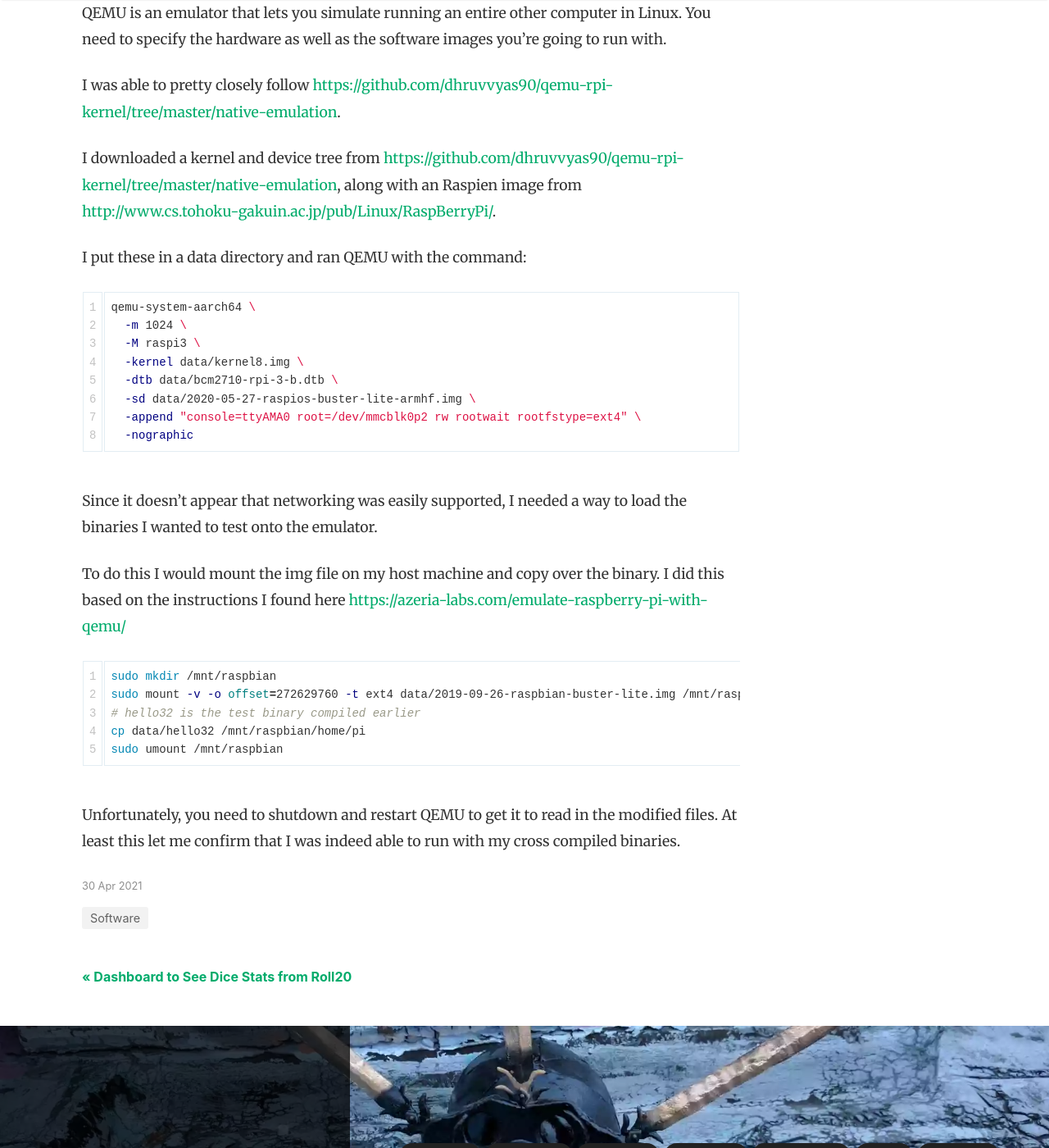
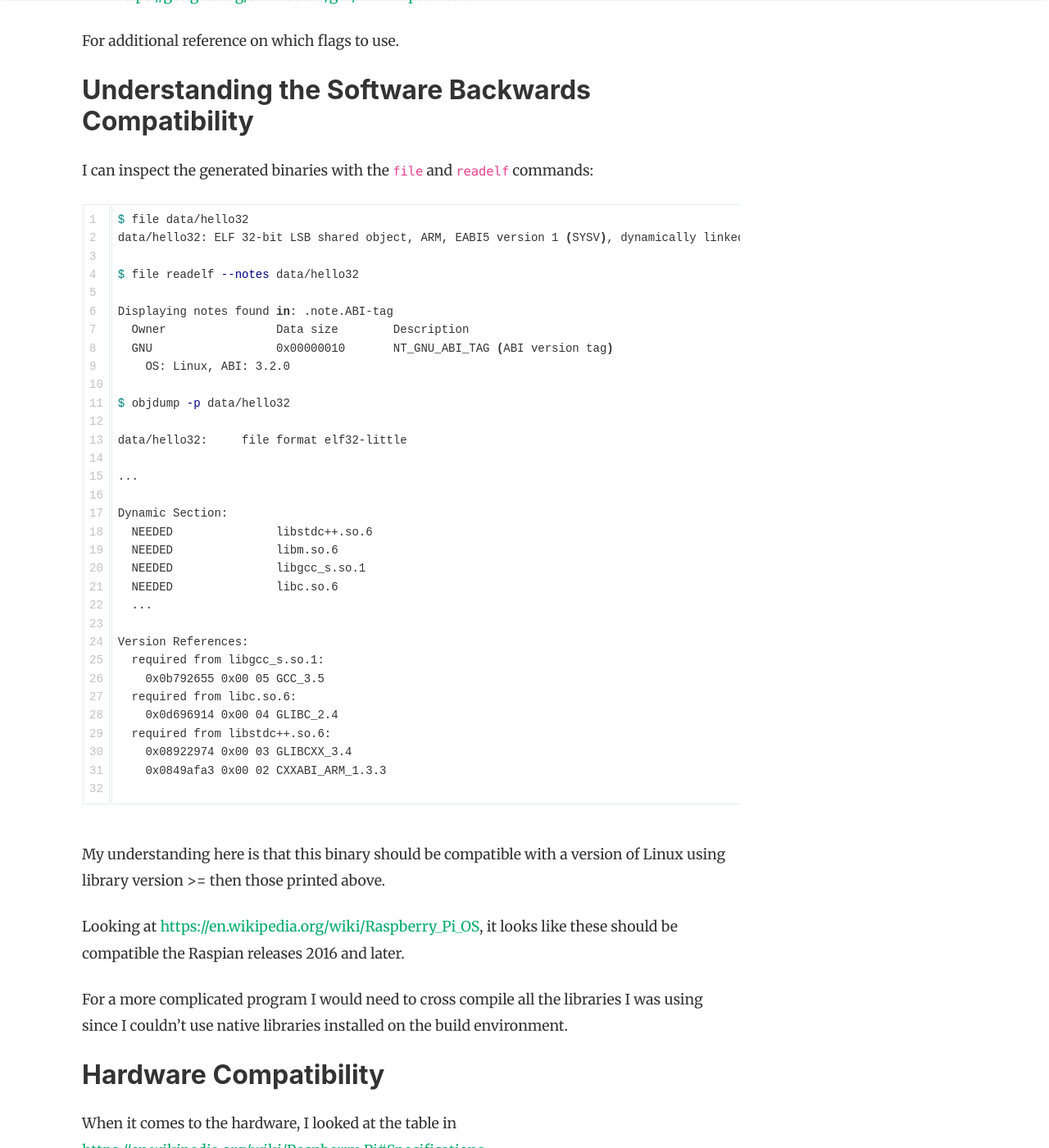
Before and after one commit to axlan/robopenguins-blog, a Jekyll site: the page built from _posts/2021-04-30-cross-compiling.md, in a window 1280 px wide and 1400 px high, scrolled down 3771 px. Shown: the whole window at 82% size. Built offline with Jekyll 4.4.1, drawn with Linux system fonts in a browser that asks for light colours; nearby versions of some CDN libraries; comment, search, counter and statistics services are not loaded; some of the changed text lies outside the part shown.

Commit message:
Updated with some more details

````diff
--- a/_posts/2021-04-30-cross-compiling.md
+++ b/_posts/2021-04-30-cross-compiling.md
@@ -19,11 +20,13 @@
 
  * Compiling for a different processor architecture (x86 machine targeting Arm)
  * Compiling for a different OS (Windows compiling Linux code)
- * Compiling for a different set of core libraries (glibc comes up in Linux)
+ * Compiling for a different set of core libraries (glibc and the ABI come up in Linux)
 
-There's some nuance here since some instruction sets are backwards compatible (x64 and x86), and some operating systems can provide some levels of emulation.
+There's some nuance here since some instruction sets are backwards compatible (x64 and x86), and some operating systems can provide some levels of emulation. Typically, when cross compiling you trade off portability with performance.
 
 Basically it comes down to whether the OS can correctly interpret the layout of the executable, and whether the machine instructions are compatible with the processor.
+
+I found <https://elinux.org/images/1/15/Anatomy_of_Cross-Compilation_Toolchains.pdf> to be a good primer of more of the details of what Linux tools are included in a cross compiler.
 
 # Choosing a Cross Compiler
 
@@ -88,8 +91,60 @@
  * <https://gist.github.com/fm4dd/c663217935dc17f0fc73c9c81b0aa845>
  * <https://github.com/abhiTronix/raspberry-pi-cross-compilers>
  * <https://www.raspberrypi.org/forums/viewtopic.php?t=11629>
+ * <https://gcc.gnu.org/onlinedocs/gcc/ARM-Options.html>
 
 For additional reference on which flags to use.
+
+## Understanding the Software Backwards Compatibility
+
+I can inspect the generated binaries with the `file` and `readelf` commands:
+
+```bash
+$ file data/hello32
+data/hello32: ELF 32-bit LSB shared object, ARM, EABI5 version 1 (SYSV), dynamically linked, interpreter /lib/ld-linux-armhf.so.3, for GNU/Linux 3.2.0, BuildID[sha1]=4cf11af4932f12e469f1933e88ecadc0856e62b1, not stripped
+
+$ file readelf --notes data/hello32
+
+Displaying notes found in: .note.ABI-tag
+  Owner                Data size        Description
+  GNU                  0x00000010       NT_GNU_ABI_TAG (ABI version tag)
+    OS: Linux, ABI: 3.2.0
+
+$ objdump -p data/hello32
+
+data/hello32:     file format elf32-little
+
+...
+
+Dynamic Section:
+  NEEDED               libstdc++.so.6
+  NEEDED               libm.so.6
+  NEEDED               libgcc_s.so.1
+  NEEDED               libc.so.6
+  ...
+
+Version References:
+  required from libgcc_s.so.1:
+    0x0b792655 0x00 05 GCC_3.5
+  required from libc.so.6:
+    0x0d696914 0x00 04 GLIBC_2.4
+  required from libstdc++.so.6:
+    0x08922974 0x00 03 GLIBCXX_3.4
+    0x0849afa3 0x00 02 CXXABI_ARM_1.3.3
+
+```
+
+My understanding here is that this binary should be compatible with a version of Linux using library version >= then those printed above.
+
+Looking at <https://en.wikipedia.org/wiki/Raspberry_Pi_OS>, it looks like these should be compatible the Raspian releases 2016 and later.
+
+For a more complicated program I would need to cross compile all the libraries I was using since I couldn't use native libraries installed on the build environment.
+
+## Hardware Compatibility
+
+When it comes to the hardware, I looked at the table in <https://en.wikipedia.org/wiki/Raspberry_Pi#Specifications>
+
+Basically all the models I'm interested either support `ARMv7-A` or `ARMv8-A` along with the `VFPv4 + NEON` floating point unit.
 
 ## Running QEMU
 
@@ -125,3 +180,24 @@
 ```
 
 Unfortunately, you need to shutdown and restart QEMU to get it to read in the modified files. At least this let me confirm that I was indeed able to run with my cross compiled binaries.
+
+Next I wanted to see if compiling targeting an older arm version would work.
+
+Compiled with: `arm-linux-gnueabihf-gcc -march=armv7-a -mfpu=neon-vfpv4 -o hello32_old hello.c`
+
+Then ran the 32 bit OS on the same emulated hardware
+
+```
+qemu-system-aarch64 \
+  -m 1024 \
+  -M raspi3 \
+  -kernel data/kernel8.img \
+  -dtb data/bcm2710-rpi-3-b.dtb \
+  -sd data/2020-05-27-raspios-buster-lite-armhf.img \
+  -append "console=ttyAMA0 root=/dev/mmcblk0p2 rw rootwait rootfstype=ext4" \
+  -nographic
+```
+
+This also ran with no problem, showing that the instruction set was backwards compatible.
+
+I was then able to repeat this test on real hardware showing that the QEMU was working as expected.
````
Also changed, not shown: other parts of _posts/2021-04-30-cross-compiling.md (+1 -0 lines).
